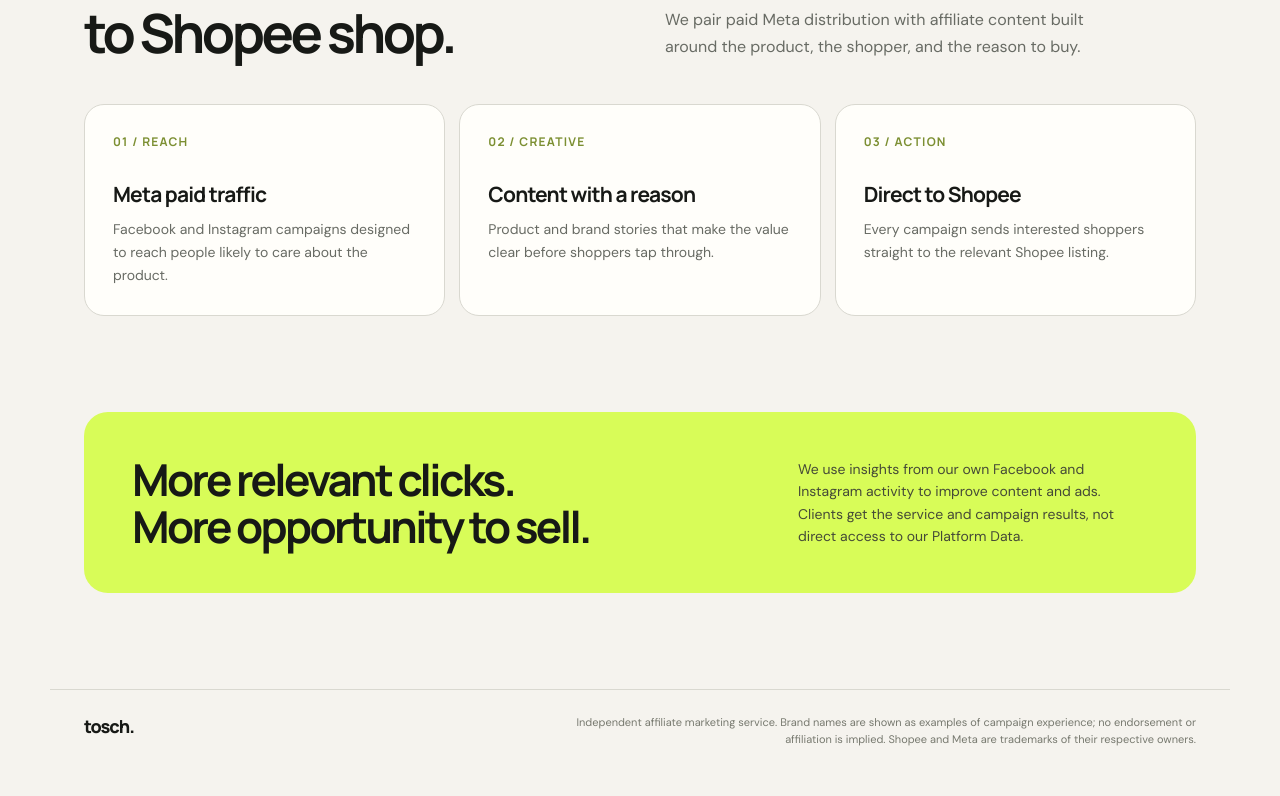
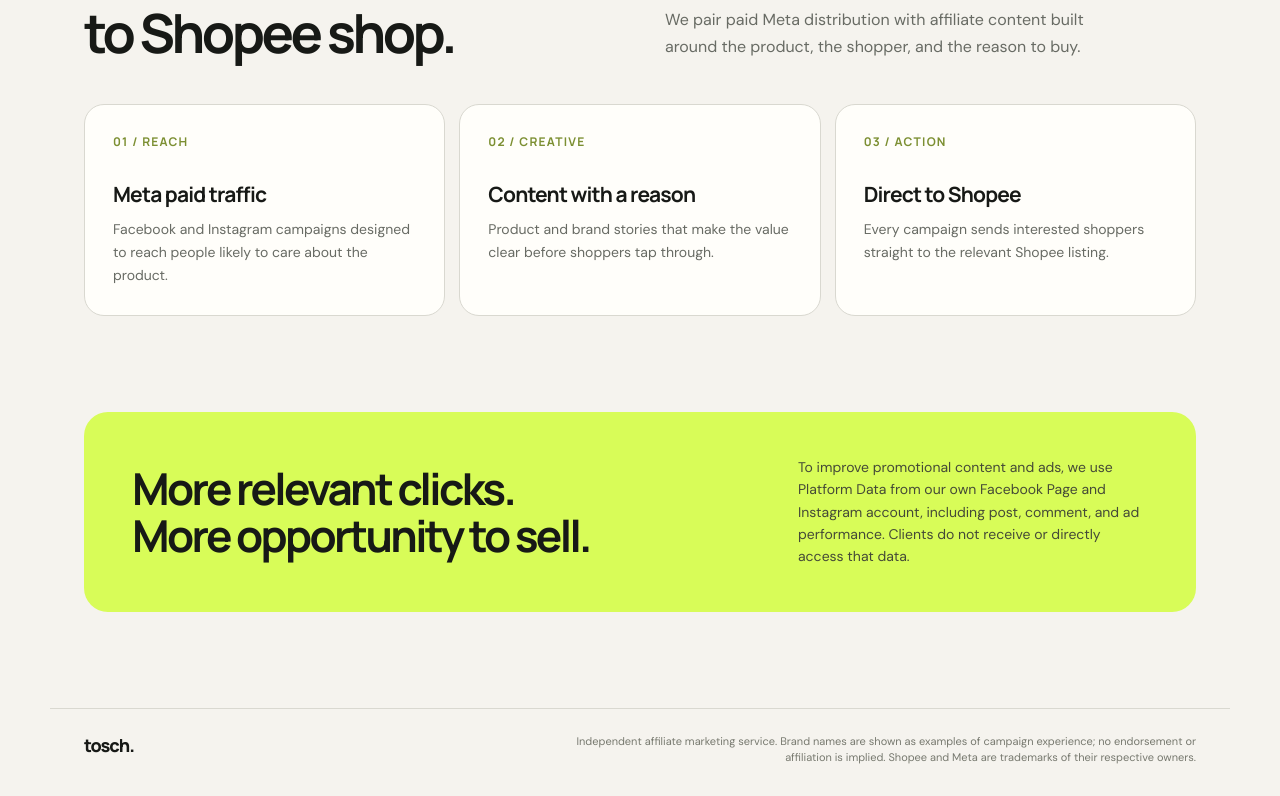
Before and after one commit to tranhuutai885/shopee-voucher-tool, a Next.js app: page / in a window 1280 px wide. Shown: the part 994-1790 px from the top of the page. Built offline with nearby package versions, Linux system fonts and the light colour scheme.

Commit message:
Clarify Platform Data use on the TOSCH page

```diff
--- a/pages/index.js
+++ b/pages/index.js
@@ -39,7 +39,7 @@
               <article className="card"><div className="num">03 / ACTION</div><h3>Direct to Shopee</h3><p>Every campaign sends interested shoppers straight to the relevant Shopee listing.</p></article>
             </div>
           </section>
-          <section className="wrap"><div className="statement"><h2>More relevant clicks.<br />More opportunity to sell.</h2><p>We use insights from our own Facebook and Instagram activity to improve content and ads. Clients get the service and campaign results, not direct access to our Platform Data.</p></div></section>
+          <section className="wrap"><div className="statement"><h2>More relevant clicks.<br />More opportunity to sell.</h2><p>To improve promotional content and ads, we use Platform Data from our own Facebook Page and Instagram account, including post, comment, and ad performance. Clients do not receive or directly access that data.</p></div></section>
         </main>
         <footer className="footer wrap"><div className="footbrand">tosch.</div><p>Independent affiliate marketing service. Brand names are shown as examples of campaign experience; no endorsement or affiliation is implied. Shopee and Meta are trademarks of their respective owners.</p></footer>
       </div>
```
